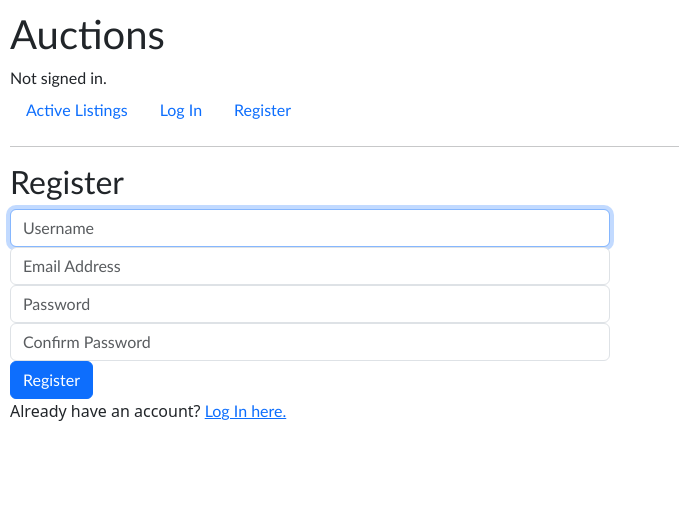
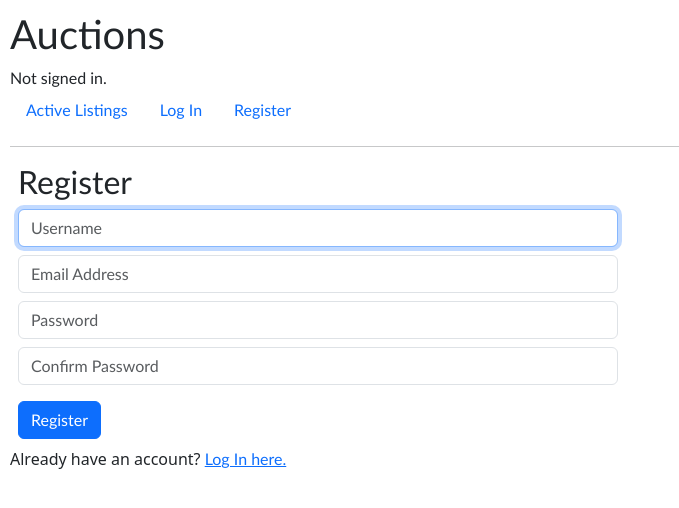
Before and after one commit to bencodes8/commerce, a Django app: page /register in a window 1280 px wide. Shown: the top 508 px of the page, without its empty margins (0-679 px from the left). Run offline with Django 3.2, Linux system fonts and the light colour scheme; parts of the project's set-up code (start-up, migrations or seed data) failed here and were passed over.

Commit message:
added margins

```diff
--- a/auctions/templates/auctions/register.html
+++ b/auctions/templates/auctions/register.html
@@ -2,7 +2,7 @@
 
 {% block body %}
 
-    <h2>Register</h2>
+    <h2 class="m-2">Register</h2>
 
     {% if message %}
         <div>{{ message }}</div>
@@ -10,19 +10,19 @@
 
     <form action="{% url 'register' %}" method="post">
         {% csrf_token %}
-        <div class="form-group">
+            <div class="form-group m-2">
                 <input class="form-control" autofocus type="text" name="username" placeholder="Username">
             </div>
-        <div class="form-group">
+            <div class="form-group m-2">
                 <input class="form-control" type="email" name="email" placeholder="Email Address">
             </div>
-        <div class="form-group">
+            <div class="form-group m-2">
                 <input class="form-control" type="password" name="password" placeholder="Password">
             </div>
-        <div class="form-group">
+            <div class="form-group m-2">
                 <input class="form-control" type="password" name="confirmation" placeholder="Confirm Password">
             </div>
-        <input class="btn btn-primary" type="submit" value="Register">
+            <input class="btn btn-primary m-2" type="submit" value="Register">
     </form>
 
     Already have an account? <a href="{% url 'login' %}">Log In here.</a>
```
Lines whose indentation alone changed are shown as unchanged.
